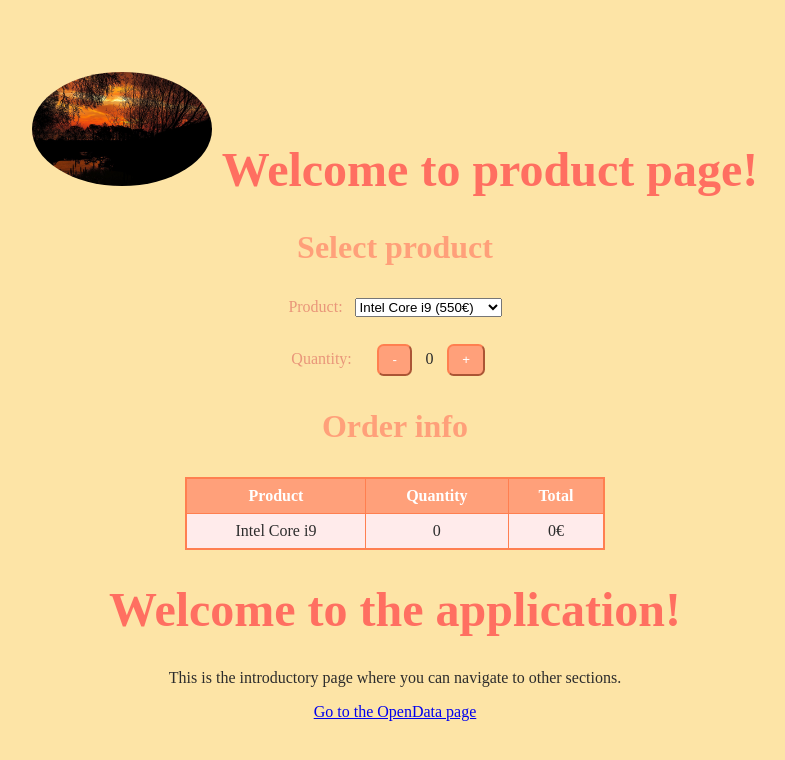
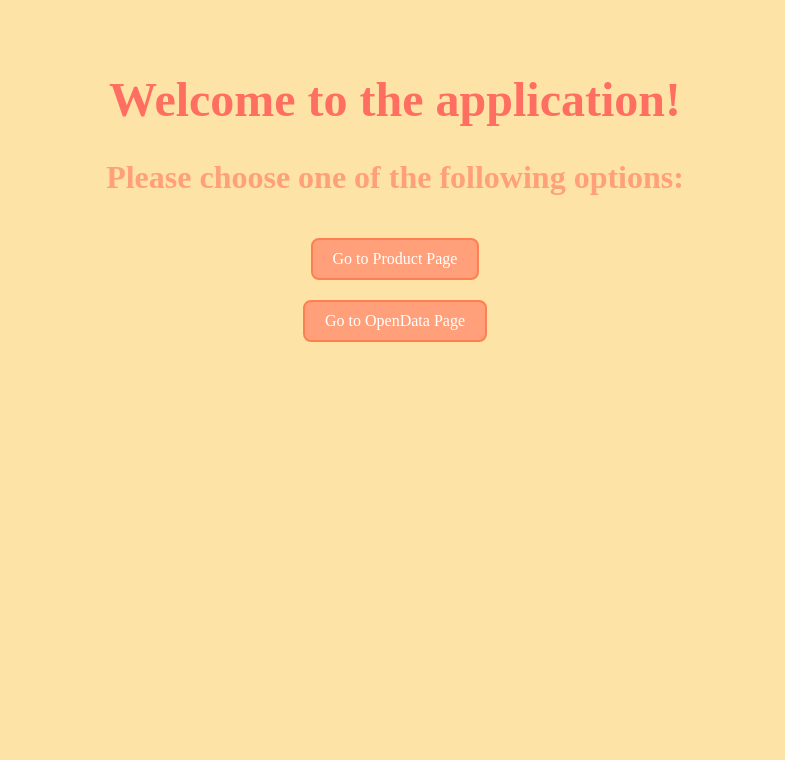
Before and after one commit to alkubaisiothman/component-and-open-data, a React (Vite) app: page / in a window 1280 px wide. Shown: the top 760 px of the page, without its empty margins (245-1030 px from the left). Built offline with nearby package versions, Linux system fonts and the light colour scheme.

Commit message:
säätöjä -muutoksia app.jsx routingia varten -index.css home pagen buttoneille css:ssät -Home.jsx linkitykset opendatalle ja componenuille -AppRouter.jsx uusia linkityksiä molemille alatehtäville -OpenDataan h1 lisäys

```diff
--- a/src/App.jsx
+++ b/src/App.jsx
@@ -1,13 +1,9 @@
 import './App.css';
-import ComponentUI from './ComponentUI';
-import OrderForm from './OrderForm';
 import AppRouter from './AppRouter';
 
 function App() {
     return (
         <>
-            <ComponentUI image="/sunset.jpg" title="Welcome to product page!" />
-            <OrderForm />
             <AppRouter />
         </>
     );
--- a/src/AppRouter.jsx
+++ b/src/AppRouter.jsx
@@ -1,12 +1,20 @@
 import { BrowserRouter as Router, Route, Routes } from "react-router-dom";
 import OpenData from "./OpenData";
 import Home from "./Home";
+import ComponentUI from './ComponentUI';
+import OrderForm from './OrderForm';
 
 const AppRouter = () => {
     return (
         <Router>
             <Routes>
                 <Route path="/" element={<Home />} />
+                <Route path="/product" element={
+                    <>
+                        <ComponentUI image="/sunset.jpg" title="Welcome to product page!" />
+                        <OrderForm />
+                    </>
+                } />
                 <Route path="/opendata" element={<OpenData />} />
             </Routes>
         </Router>
--- a/src/Home.jsx
+++ b/src/Home.jsx
@@ -1,11 +1,18 @@
 import React from 'react';
+import { Link } from 'react-router-dom';
 
 const Home = () => {
     return (
         <div>
             <h1>Welcome to the application!</h1>
-            <p>This is the introductory page where you can navigate to other sections.</p>
-            <a href="/opendata">Go to the OpenData page</a>
+            <h3>Please choose one of the following options:</h3>
+            <Link to="/product" className="link-button">
+                Go to Product Page
+            </Link>
+            <br />
+            <Link to="/opendata" className="link-button">
+                Go to OpenData Page
+            </Link>
         </div>
     );
 };
--- a/src/OpenData.jsx
+++ b/src/OpenData.jsx
@@ -56,6 +56,7 @@ const OpenData = () => {
 
     return (
         <div>
+            <h1>Welcome to Open Data Page</h1>
             <form onSubmit={handleSearch}>
                 <input
                     type="text"
--- a/src/index.css
+++ b/src/index.css
@@ -84,3 +84,21 @@ table td {
   text-align: center;
   display: inline-block;
 }
+
+.link-button {
+  display: inline-block;
+  margin: 10px;
+  padding: 10px 20px;
+  background-color: #ffa07a;
+  color: #fff;
+  text-decoration: none;
+  border-radius: 0.5em;
+  border: 2px solid #ff7f50;
+  cursor: pointer;
+  transition: background-color 0.3s ease, color 0.3s ease;
+}
+
+.link-button:hover {
+  background-color: #ff6347;
+  color: #2c2c2c;
+}
```
